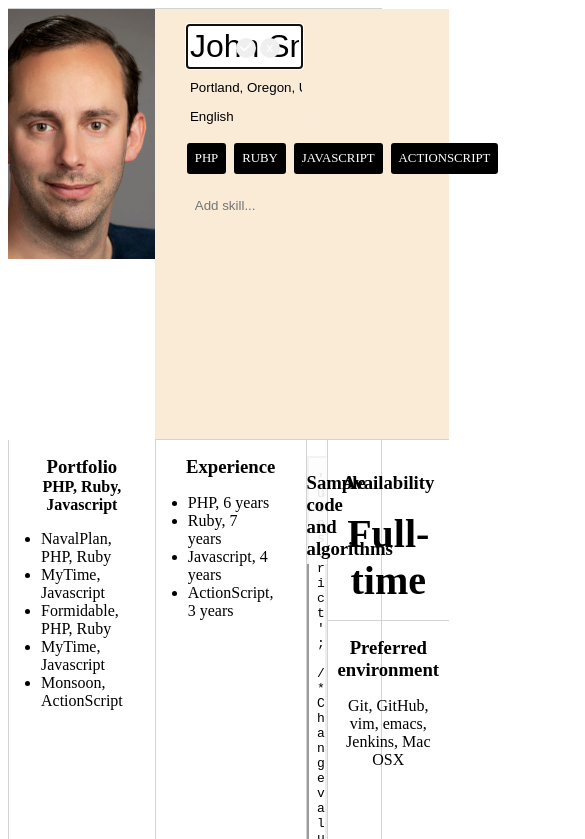
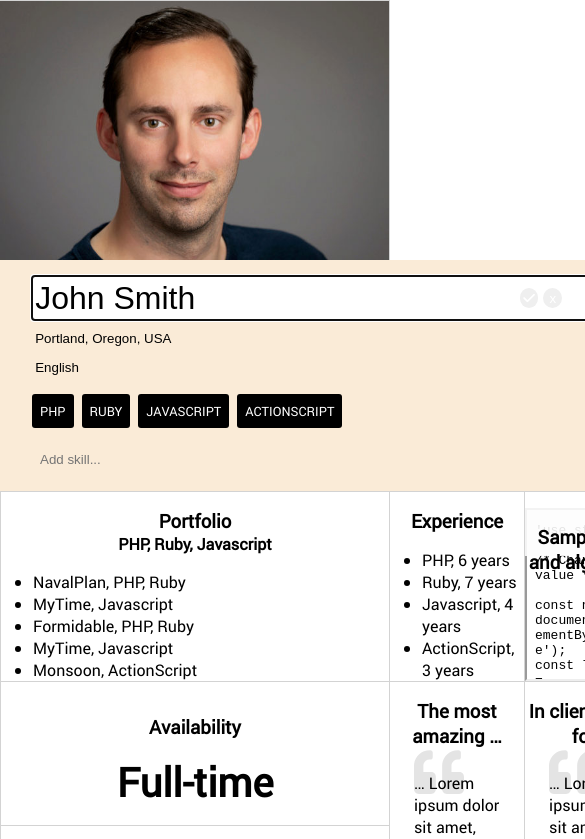
Before and after one commit to Pavliklaw7/HTML-CSS-CV, a website built with Parcel: page src/index.html in a window 390 px wide. Both pictures are taken after a click on the button "John Smith". Shown: the top 839 px of the page, 585 px wide, since content can reach past the window. Built offline with nearby package versions, Linux system fonts and the light colour scheme.

Commit message:
structured classed from cv-about and skills removed

```diff
--- a/package.json
+++ b/package.json
@@ -43,5 +43,6 @@
   ],
   "mateAcademy": {
     "projectType": "layout"
-  }
+  },
+  "dependencies": {}
 }
--- a/src/index.html
+++ b/src/index.html
@@ -9,11 +9,12 @@
   <body>
     <main>
       <div class="cv">
-        <div class="cv-image"> <!-- image -->
-          <img src="./images/person__image.jpg" alt="person image">
-        </div>
+        <img
+          class="cv-image"
+          src="./images/person__image.jpg"
+          alt="person image"> <!-- image -->
         <div class="cv-about"> <!-- about -->
-          <fieldset class="relative mb05">
+          <fieldset class="cv-about-item">
             <input
               id="name"
               name="editable"
@@ -23,12 +24,12 @@
               tabindex="1"
             >
             </input>
-            <button id="applay-name" class="editable-content-btn relative b5">
+            <button id="applay-name" class="editable-content-btn">
               <i class="fas fa-check"></i>
             </button>
-            <button id="discard-name" class="editable-content-btn relative b5">x</button>
+            <button id="discard-name" class="editable-content-btn">x</button>
           </fieldset>
-          <fieldset class="relative mb05">
+          <fieldset class="cv-about-item">
             <input
               id="location"
               name="editable"
@@ -38,12 +39,12 @@
               tabindex="2"
             >
             </input>
-            <button id="applay-location" class="editable-content-btn relative">
+            <button id="applay-location" class="editable-content-btn">
               <i class="fas fa-check"></i>
             </button>
-            <button id="discard-location" class="editable-content-btn relative">x</button>
+            <button id="discard-location" class="editable-content-btn">x</button>
           </fieldset>
-          <fieldset class="relative mb1">
+          <fieldset class="cv-about-item">
             <input
               id="language"
               name="editable"
@@ -52,44 +53,44 @@
               value="English"
               tabindex="3"
             ></input>
-            <button id="applay-language" class="editable-content-btn relative">
+            <button id="applay-language" class="editable-content-btn">
               <i class="fas fa-check"></i>
             </button>
-            <button id="discard-language" class="editable-content-btn relative">x</button>
+            <button id="discard-language" class="editable-content-btn">x</button>
           </fieldset>
-          <ul id="skills" class="skills mb1 relative flex-start"> <!-- skills -->
+          <ul id="skills" class="skills cv-skills"> <!-- skills -->
             <li class="skills-item">
               <span>PHP</span>
-              <button name="removeSkillButton" class="skills-remove-btn">x</button>
+              <button class="skills-remove-btn">x</button>
             </li>
             <li class="skills-item">
               <span>Ruby</span>
-              <button name="removeSkillButton" class="skills-remove-btn">x</button>
+              <button class="skills-remove-btn">x</button>
             </li>
             <li class="skills-item">
               <span>Javascript</span>
-              <button name="removeSkillButton" class="skills-remove-btn">x</button>
+              <button class="skills-remove-btn">x</button>
             </li>
             <li class="skills-item">
               <span>ActionScript</span>
-              <button name="removeSkillButton" class="skills-remove-btn">x</button>
+              <button class="skills-remove-btn">x</button>
             </li>
           </ul>
           <form
             action="#"
             method="POST"
-            class="add-skill-form"
+            class="skills-add-form"
           >
             <input
               id="newSkill"
-              class="add-skill-input p05"
+              class="skills-add-input"
               type="text"
               placeholder="Add skill..."
               tabindex="3"
             >
             <button
               id="addSkillButton"
-              class="add-skill-btn relative"
+              class="skills-add-btn"
               type="submit"
             >
               x
--- a/src/scripts/main.js
+++ b/src/scripts/main.js
@@ -6,7 +6,7 @@ const name = document.getElementById('name');
 const location = document.getElementById('location');
 const language = document.getElementById('language');
 
-const changeNameValue = function() { /* changeNameValue */
+const changeNameValue = function() {
   const applayName = document.getElementById('applay-name');
   const discardName = document.getElementById('discard-name');
   let nameValue = name.value;
@@ -27,7 +27,7 @@ const changeNameValue = function() { /* changeNameValue */
   discardName.onclick = discardChanges;
 };
 
-const changeLocationValue = function() { /* changeLocationValue */
+const changeLocationValue = function() {
   const applayLocation = document.getElementById('applay-location');
   const discardLocation = document.getElementById('discard-location');
   let locationValue = location.value;
@@ -48,7 +48,7 @@ const changeLocationValue = function() { /* changeLocationValue */
   discardLocation.onclick = discardChanges;
 };
 
-const changeLanguageValue = function() { /* changeLanguageValue */
+const changeLanguageValue = function() {
   const applayLanguage = document.getElementById('applay-language');
   const discardLanguage = document.getElementById('discard-language');
   let LanguageValue = language.value;
@@ -99,7 +99,7 @@ skillButton.onclick = addSkill;
 const removeSkill = function(event) {
   const skill = event.target.closest('.skills-item');
 
-  if (event.target.name !== 'removeSkillButton') {
+  if (event.target.className !== 'skills-remove-btn') {
 
   }
 
--- a/src/styles/add-skill-form.scss
+++ /dev/null
@@ -1,30 +0,0 @@
-.add-skill-form {
-  display: flex;
-  align-items: center;
-
-  .add-skill-input {
-    border: none;
-    background-color: transparent;
-  }
-
-  .add-skill-btn {
-    width: 20px;
-    height: 20px;
-    right: 30px;
-    border: none;
-    border-radius: 50%;
-    cursor: pointer;
-    display: none;
-  }
-
-  &:focus-within {
-    .add-skill-input {
-      border: 1px solid #000;
-      background-color: #fff;
-
-      & + .add-skill-btn {
-        display: block;
-      }
-    }
-  }
-}
--- a/src/styles/block.scss
+++ b/src/styles/block.scss
@@ -19,7 +19,7 @@
   }
 
   &-list {
-    padding: 0 2rem;
+    padding-left: 2rem;
   }
 
   &-title,
--- a/src/styles/cv.scss
+++ b/src/styles/cv.scss
@@ -4,13 +4,26 @@
   border-top: 1px solid lightgray;
   border-right: 1px solid lightgray;
 
+  @media (max-width: 840px) {
+    grid-template-rows: repeat(auto-fill, minmax(200px, 1fr));
+  }
+
+  @media (max-width: 530px) {
+    grid-template-columns: repeat(auto-fill, minmax(100%, 1fr));
+  }
+
   &-image {
-    height: 250px;
+    height: 100%;
+    width: 100%;
+    object-fit: cover;
 
-    & > img {
-      height: 100%;
-      max-width: 100%;
-      object-fit: cover;
+    @media (max-width: 1124px) {
+      width: 320px;
+    }
+
+    @media (max-width: 530px) {
+      width: 100%;
+      height: auto;
     }
   }
 
@@ -20,8 +33,24 @@
     background-color: antiquewhite;
     border-bottom: 1px solid lightgray;
 
+    &-item {
+      position: relative;
+      display: flex;
+      align-items: center;
+      margin-bottom: 0.5rem;
+
+      &:nth-child(3) {
+        margin-bottom: 1rem;
+      }
+    }
+
     &-name {
       font-size: 2rem;
     }
   }
+
+  &-skills {
+    position: relative;
+    margin-bottom: 1rem;
+  }
 }
--- a/src/styles/editable-content.scss
+++ b/src/styles/editable-content.scss
@@ -10,7 +10,7 @@
   }
 
   &-btn {
-    position: absolute;
+    position: relative;
     clip: rect(1px, 1px, 1px, 1px);
     padding: 0;
     border: 0;
@@ -32,7 +32,7 @@
       cursor: pointer;
 
       + .editable-content-btn {
-        right: 70px;
+        right: 65px;
         width: 20px;
         height: 20px;
         border-radius: 50%;
@@ -41,4 +41,8 @@
       }
     }
   }
+
+  @media (max-width: 740px) {
+    width: 100%;
+  }
 }
--- a/src/styles/main.scss
+++ b/src/styles/main.scss
@@ -5,6 +5,5 @@
 @import "cv";
 @import "skills";
 @import "block";
-@import "add-skill-form";
 @import "editable-content";
 @import "structure";
--- a/src/styles/reset.scss
+++ b/src/styles/reset.scss
@@ -2,6 +2,12 @@
 *::after,
 *::before {
   box-sizing: border-box;
+}
+
+body {
+  margin: 0;
+  padding: 0;
+  font-family: "Roboto", Helvetica, sans-serif;
 }
 
 h1,
--- a/src/styles/skills.scss
+++ b/src/styles/skills.scss
@@ -1,4 +1,8 @@
 .skills {
+  display: flex;
+  justify-content: flex-start;
+  flex-wrap: wrap;
+  gap: 10px 0;
   list-style: none;
 
   &-remove-btn {
@@ -27,6 +31,7 @@
     margin-right: 0.5rem;
     text-transform: uppercase;
     font-size: 0.8rem;
+    cursor: pointer;
 
     &:hover {
       > .skills-remove-btn {
@@ -34,4 +39,40 @@
       }
     }
   }
+
+  &-add-input {
+    border: none;
+    background-color: transparent;
+    padding: 0.5rem;
+  }
+
+  &-add-btn {
+    position: relative;
+    display: none;
+    width: 20px;
+    height: 20px;
+    right: 30px;
+    border: none;
+    border-radius: 50%;
+    cursor: pointer;
+    color: #fff;
+    text-align: left;
+    padding: 3px;
+  }
+
+  &-add-form {
+    display: flex;
+    align-items: center;
+
+    &:focus-within {
+      .skills-add-input {
+        border: 1px solid #000;
+        background-color: #fff;
+
+        & + .skills-add-btn {
+          display: block;
+        }
+      }
+    }
+  }
 }
--- a/src/styles/structure.scss
+++ b/src/styles/structure.scss
@@ -34,7 +34,3 @@
   @extend .flex;
   justify-content: flex-start;
 }
-
-.b5 {
-  bottom: 5px;
-}
```
